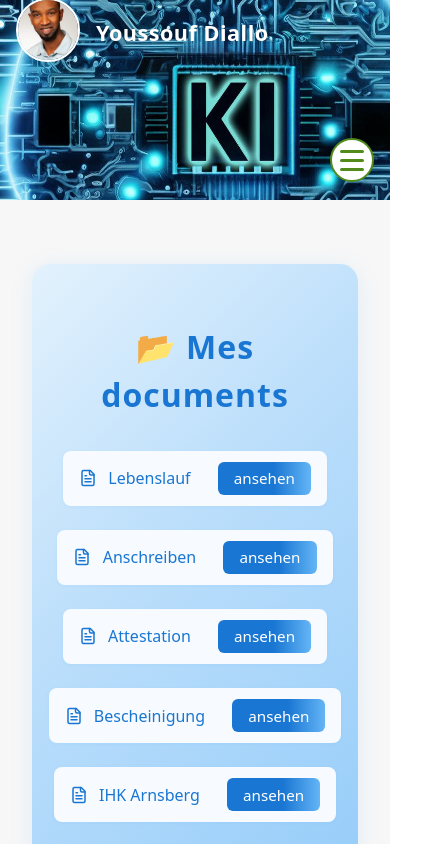
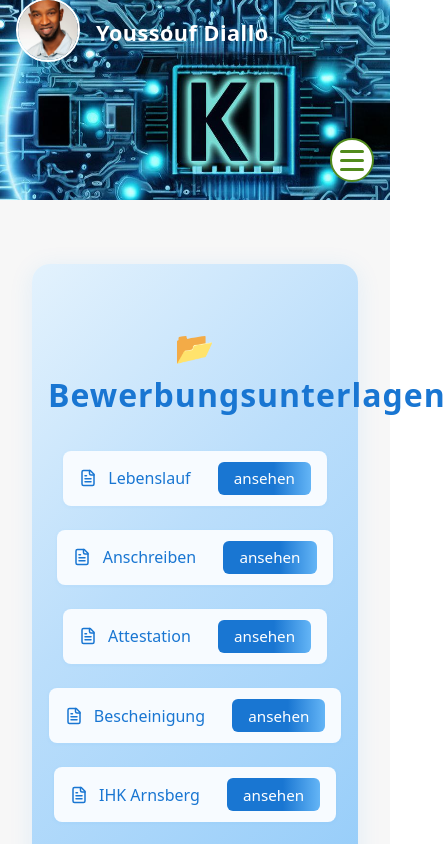
Before and after one commit to Ydi5291/presentation-app, a React (Vite) app: page /documents in a window 390 px wide. Shown: the top 844 px of the page, 446 px wide, since content can reach past the window. Built offline with nearby package versions, Linux system fonts and the light colour scheme.

Commit message:
docs: ajout d'une page documents et nouveau style responsive

```diff
--- a/src/pages/Documents.tsx
+++ b/src/pages/Documents.tsx
@@ -18,7 +18,7 @@ const Documents: React.FC = () => {
 
   return (
     <div className="documents-container">
-      <h2>📂 Mes documents</h2>
+      <h2>📂 Bewerbungsunterlagen</h2>
       <ul className="documents-list">
         {docs.map((doc, index) => (
           <li key={index} className="document-item">
```
